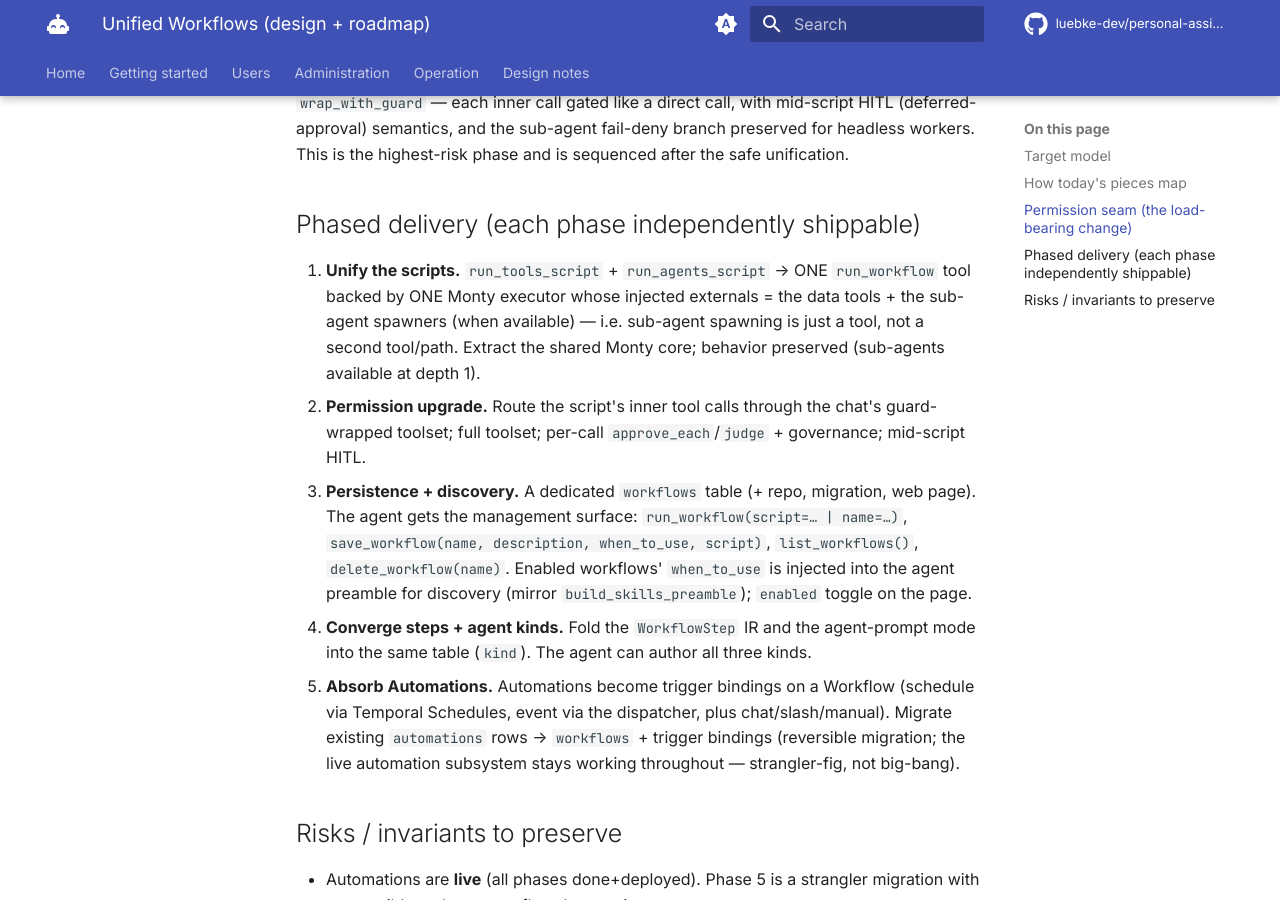
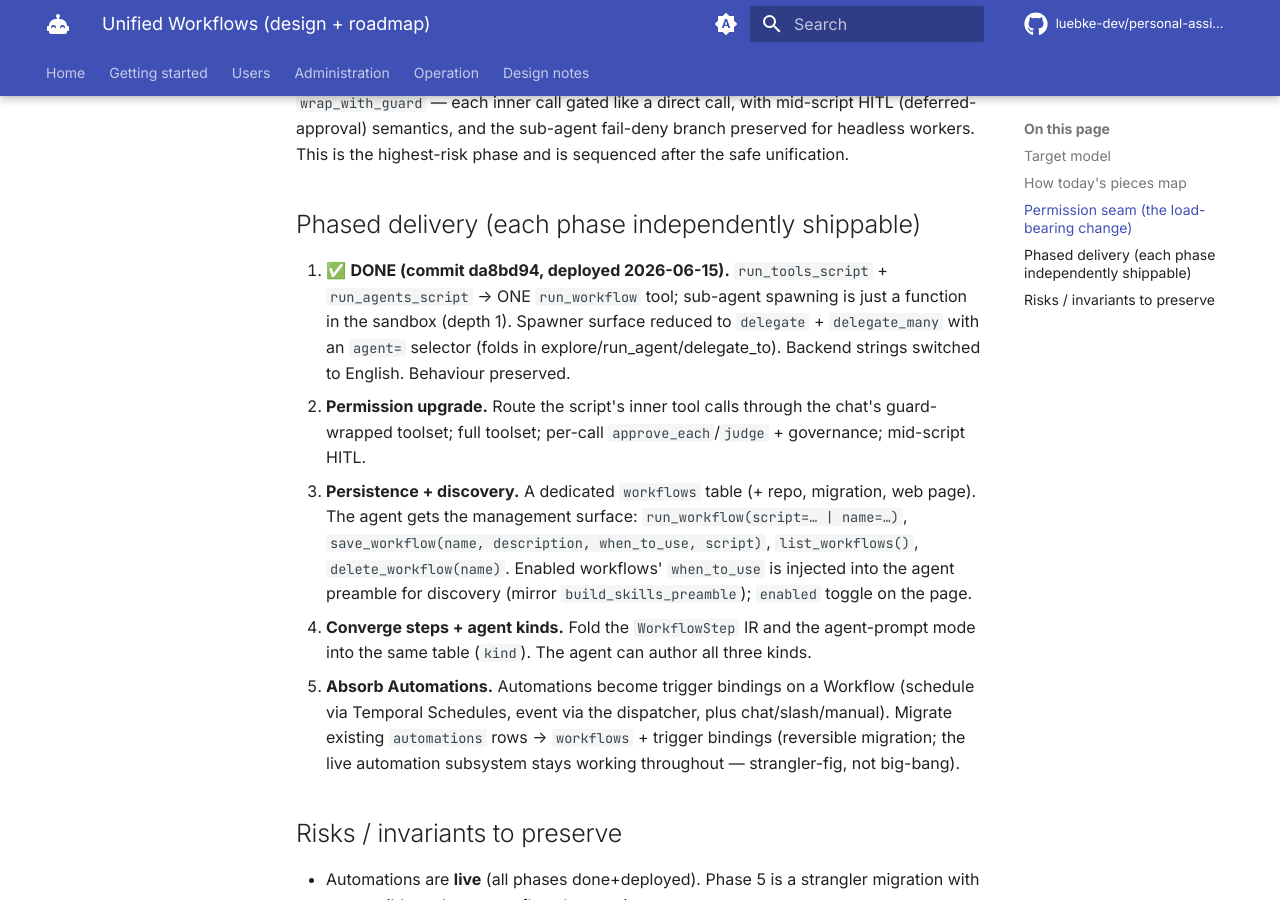
Before and after one commit to personal-agent-org/docs, an MkDocs documentation site: the page built from docs/design/workflows-unification.md, in a window 1280 px wide and 900 px high, scrolled down 1715 px. Built offline with MkDocs 1.6.1 and Material for MkDocs 9.7.7, drawn with Linux system fonts in a browser that asks for light colours; comment, search, counter and statistics services are not loaded.

Commit message:
docs(design): mark Workflows Phase 1 done
Co-Authored-By: Claude Opus 4.8 (1M context) <noreply@anthropic.com>

```diff
--- a/docs/design/workflows-unification.md
+++ b/docs/design/workflows-unification.md
@@ -64,10 +64,10 @@ workers. This is the highest-risk phase and is sequenced after the safe unificat
 
 ## Phased delivery (each phase independently shippable)
 
-1. **Unify the scripts.** `run_tools_script` + `run_agents_script` → ONE `run_workflow` tool
-   backed by ONE Monty executor whose injected externals = the data tools + the sub-agent
-   spawners (when available) — i.e. sub-agent spawning is just a tool, not a second tool/path.
-   Extract the shared Monty core; behavior preserved (sub-agents available at depth 1).
+1. ✅ **DONE (commit da8bd94, deployed 2026-06-15).** `run_tools_script` + `run_agents_script`
+   → ONE `run_workflow` tool; sub-agent spawning is just a function in the sandbox (depth 1).
+   Spawner surface reduced to `delegate` + `delegate_many` with an `agent=` selector (folds
+   in explore/run_agent/delegate_to). Backend strings switched to English. Behaviour preserved.
 2. **Permission upgrade.** Route the script's inner tool calls through the chat's
    guard-wrapped toolset; full toolset; per-call `approve_each`/`judge` + governance;
    mid-script HITL.
```
